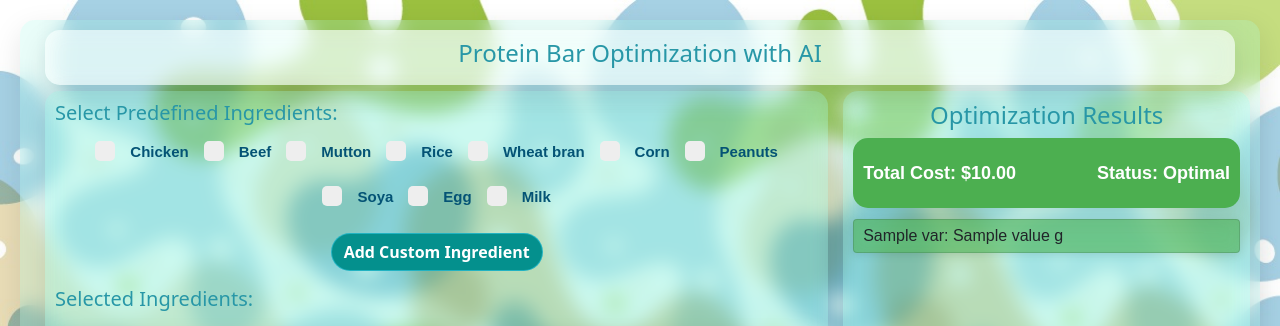
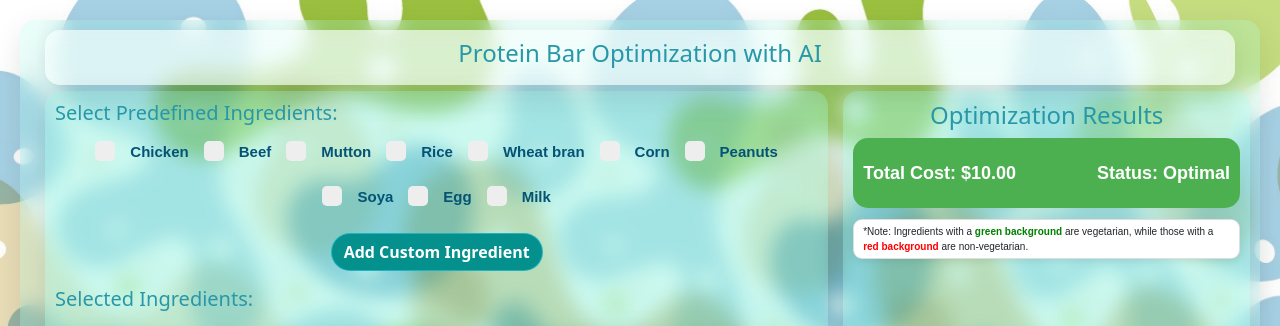
Before and after one commit to mozIccw/aimodel_pm, a Flask app: template templates/index.html in a window 1280 px wide. Shown: the top 326 px of the page. Run offline with Flask 3, Linux system fonts and the light colour scheme; the template is opened without the code that fills it: most values are stand-ins (such as "Sample title", 1, 10 or a date in 2020); some libraries are stand-ins or nearby versions.

Commit message:
Update index.html

```diff
--- a/templates/index.html
+++ b/templates/index.html
@@ -82,12 +82,50 @@
 							</div>
 
 							<ul class="list-group">
-								{% for var, value in results.variables %}
-									<li class="list-group-item" style="background-color: {% if value == 0 %}#ffcccc{% else %}#4caf5099{% endif %};">
-										{{ var }}: {{ value }} g
-									</li>
+								{% set sorted_variables = results.variables | sort(attribute='1', reverse=True) %}
+
+								{# First Loop: Quantities greater than 0.001 #}
+								{% for var, value in sorted_variables %}
+									{% set ingredient_name = var.split('_')[1] %}
+									{% set type = "Non-Veg" if ingredient_name in ["Chicken", "Beef", "Mutton", "Egg"] else "Veg" %}
+									{% set background_color = "#e74c3cc9" if type == "Non-Veg" else "#4caf5087" %}
+									{% if value > 0.001 %}
+										<li class="list-group-item" style="background-color: {{ background_color }}; color: white;font-weight: 800;">
+											{{ var }}: {{ value }} g
+										</li>
+									{% endif %}
 								{% endfor %}
+
+								{# Second Loop: Quantities between 0.0 and 0.001 #}
+								{% for var, value in sorted_variables %}
+									{% set ingredient_name = var.split('_')[1] %}
+									{% set type = "Non-Veg" if ingredient_name in ["Chicken", "Beef", "Mutton", "Egg"] else "Veg" %}
+									{% set background_color = "#e74c3cc9" if type == "Non-Veg" else "#4caf5087" %}
+									{% if value > 0.0 and value <= 0.001 %}
+										<li class="list-group-item" style="background-color: {{ background_color }}; color: #ffffff8c;font-weight: 800;">
+											{{ var }}: {{ value }} g
+										</li>
+									{% endif %}
+								{% endfor %}
+
+								{# Third Loop: Quantities equal to 0.0 #}
+								{% for var, value in sorted_variables %}
+									{% set ingredient_name = var.split('_')[1] %}
+									{% set type = "Non-Veg" if ingredient_name in ["Chicken", "Beef", "Mutton", "Egg"] else "Veg" %}
+									{% set background_color = "#e74c3cc9" if type == "Non-Veg" else "#4caf5087" %}
+									{% if value == 0.0 %}
+										<li class="list-group-item" style="background-color: {{ background_color }}; color: #ffffff8c;font-weight: 800;">
+											{{ var }}: {{ value }} g
+										</li>
+									{% endif %}
+								{% endfor %}
+
+							<li class="list-group-item" style="font-size: 10px;border-radius: 9px;">
+											*Note: Ingredients with a <span style="color: green;"><b>green background</b></span> are vegetarian, while those with a <span style="color: red;"><b>red background</b></span> are non-vegetarian.
+										</li>
 							</ul>
+
+
 						{% endif %}
 					{% endif %}
 				</div>
```
